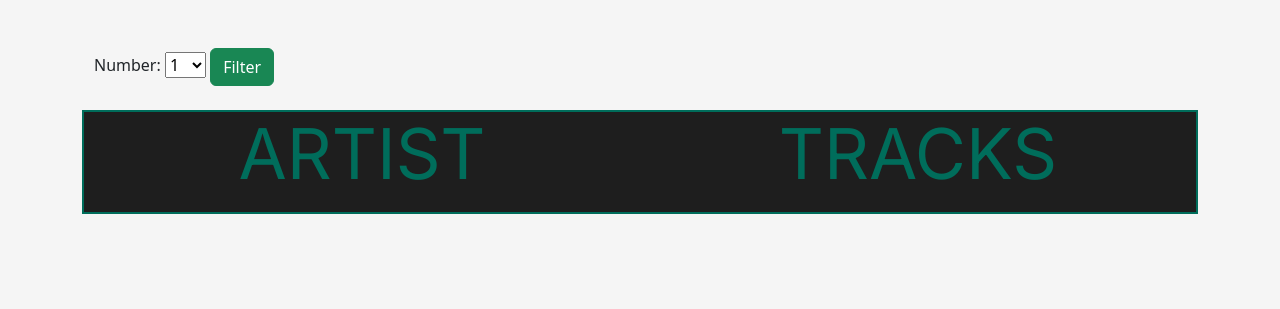
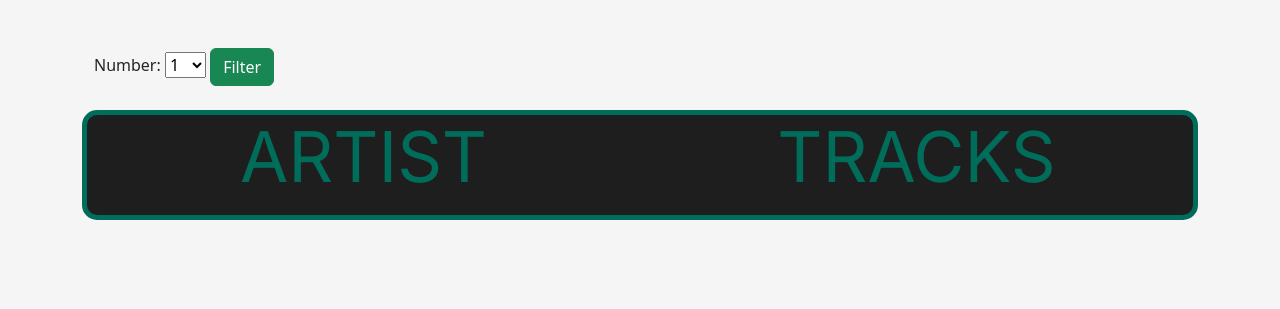
Before and after one commit to olabanji12/LISTEN, a Django app: template Dashboard/templates/Dashboard/dashboard.html in a window 1280 px wide. Shown: the part 77-386 px from the top of the page. Run offline with Django 4.2, Linux system fonts and the light colour scheme; the template is opened without the code that fills it: values that come from a table or form of the project are taken from there, others are empty.

Commit message:
adds a border radius to the dashboard tile

```diff
--- a/Dashboard/static/Dashboard/dashboard.css
+++ b/Dashboard/static/Dashboard/dashboard.css
@@ -9,8 +9,9 @@
 
 }
 .items{
-    border: 2px solid #006D5B;
+    border: 5px solid #006D5B;
     background-color: #1E1E1E;
+    border-radius: 15px;
 
 }
 
```
